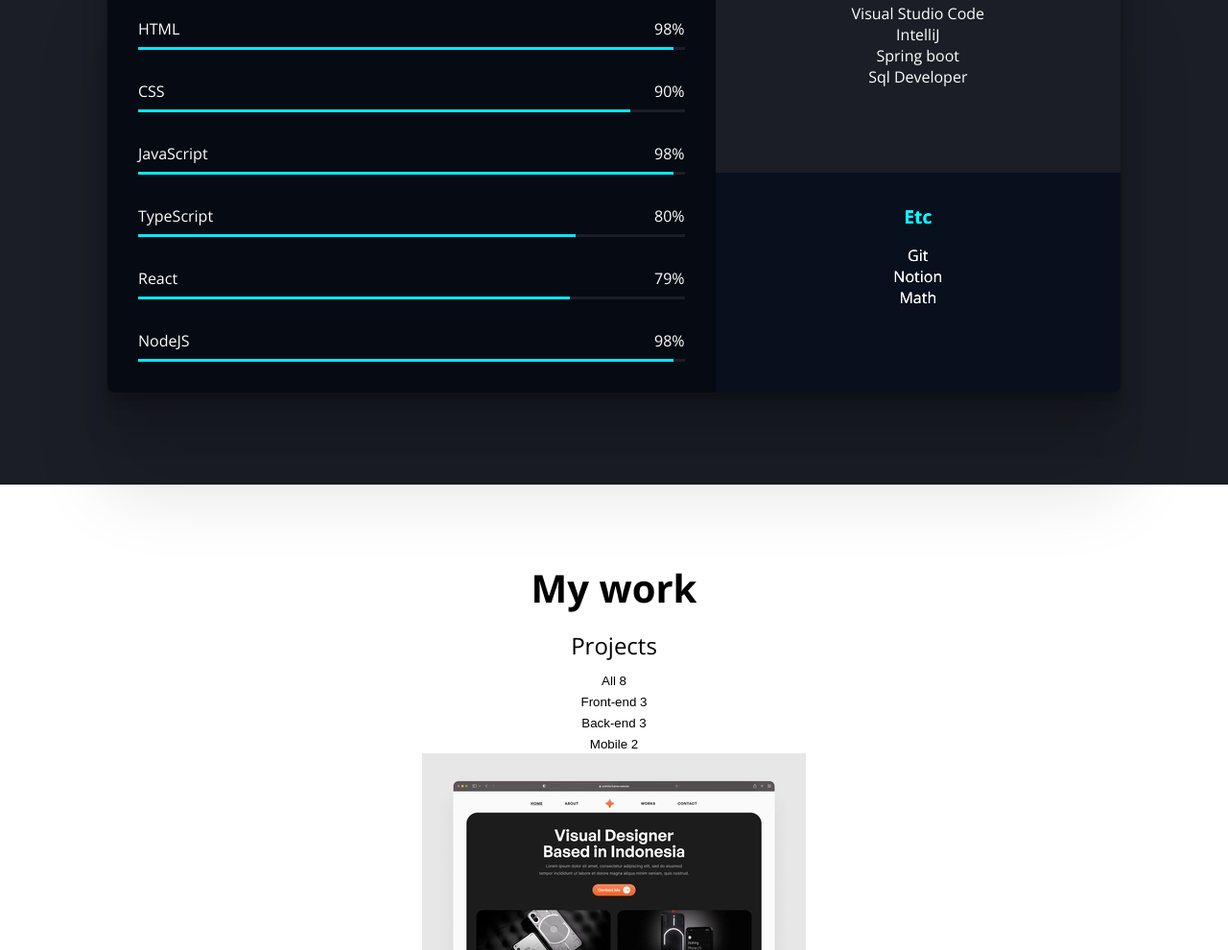
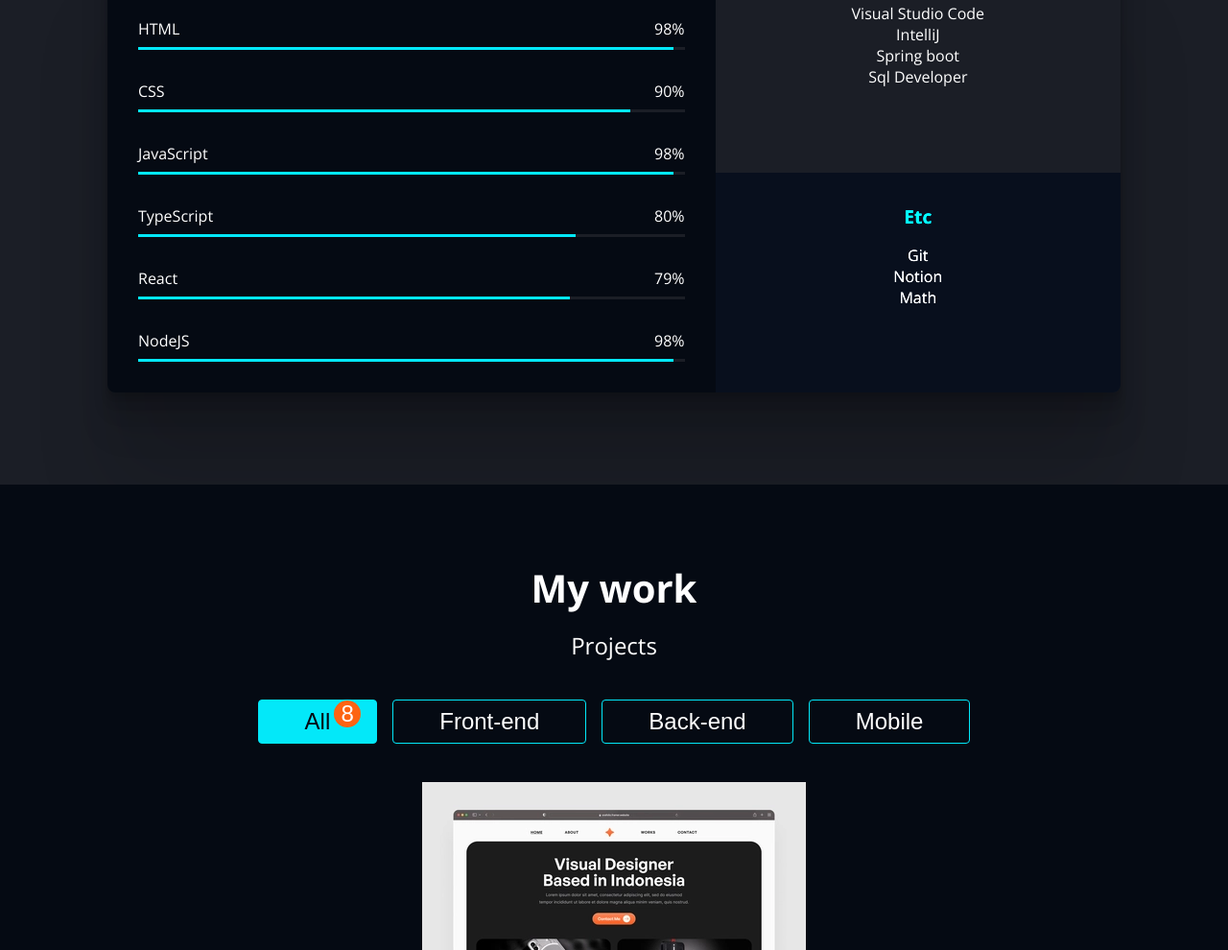
Before and after one commit to futuremirae/portfolio, a plain HTML site: page index.html in a window 1280 px wide. Shown: the part 1810-2800 px from the top of the page at 96% size. Drawn offline with nearby package versions, Linux system fonts and the light colour scheme.

Commit message:
CSS-Work-category

```diff
--- a/css/style.css
+++ b/css/style.css
@@ -88,6 +88,7 @@ button:focus {
   display: flex; /* 나란히 배치 */
   justify-content: space-between; /*요소들 사이에 여백*/
   align-items: center; /*수직정렬*/
+  z-index: 1;
 }
 
 .header_logo {
@@ -286,3 +287,52 @@ button:focus {
   height: 3px;
   background-color: var(--color-accent);
 }
+
+/* Work */
+
+#work {
+  background-color: var(--color-primary);
+  color: var(--color-text);
+}
+
+.categories {
+  display: flex;
+  justify-content: center;
+  margin: 2.5rem;
+  gap: 1rem;
+}
+
+.category {
+  position: relative;
+  color: var(--color-text);
+  font-size: 1.5rem;
+  padding: 0.5rem 3rem;
+  border-radius: 4px;
+  border: 1px solid var(--color-accent);
+  cursor: pointer;
+  white-space: nowrap;
+}
+.category--selected {
+  background-color: var(--color-accent);
+  color: var(--color-primary);
+}
+
+.category__count {
+  opacity: 0;
+  position: absolute;
+  top: -20px;
+  right: 16px;
+  width: 28px;
+  height: 28px;
+  line-height: 28px;
+  border-radius: 100%;
+  background-color: var(--color--accent-variant);
+  color: var(--color-text);
+  transition: all 250ms ease-in;
+}
+
+.category--selected .category__count,
+.category:hover .category__count {
+  opacity: 1;
+  top: 0;
+}
--- a/index.html
+++ b/index.html
@@ -170,20 +170,21 @@
       </section>
       <!--work-->
       <section id="work" class="section">
+        <div class="max-container">
           <h2 class="title">My work</h2>
           <p class="description">Projects</p>
-        <ul>
+          <ul class="categories">
             <li>
-            <button>All <span>8</span></button>
+              <button class="category category--selected">All <span class="category__count">8</span></button>
             </li>
             <li>
-            <button>Front-end <span>3</span></button>
+              <button class="category">Front-end <span class="category__count">3</span></button>
             </li>
             <li>
-            <button>Back-end <span>3</span></button>
+              <button class="category">Back-end <span class="category__count">3</span></button>
             </li>
             <li>
-            <button>Mobile <span>2</span></button>
+              <button class="category">Mobile <span class="category__count">2</span></button>
             </li>
           </ul>
           <ul>
@@ -260,6 +261,7 @@
               >
             </li>
           </ul>
+        </div>
       </section>
       <!--Testmonials-->
       <section id="testimonial" class="section">
```
Lines whose indentation alone changed are shown as unchanged.
